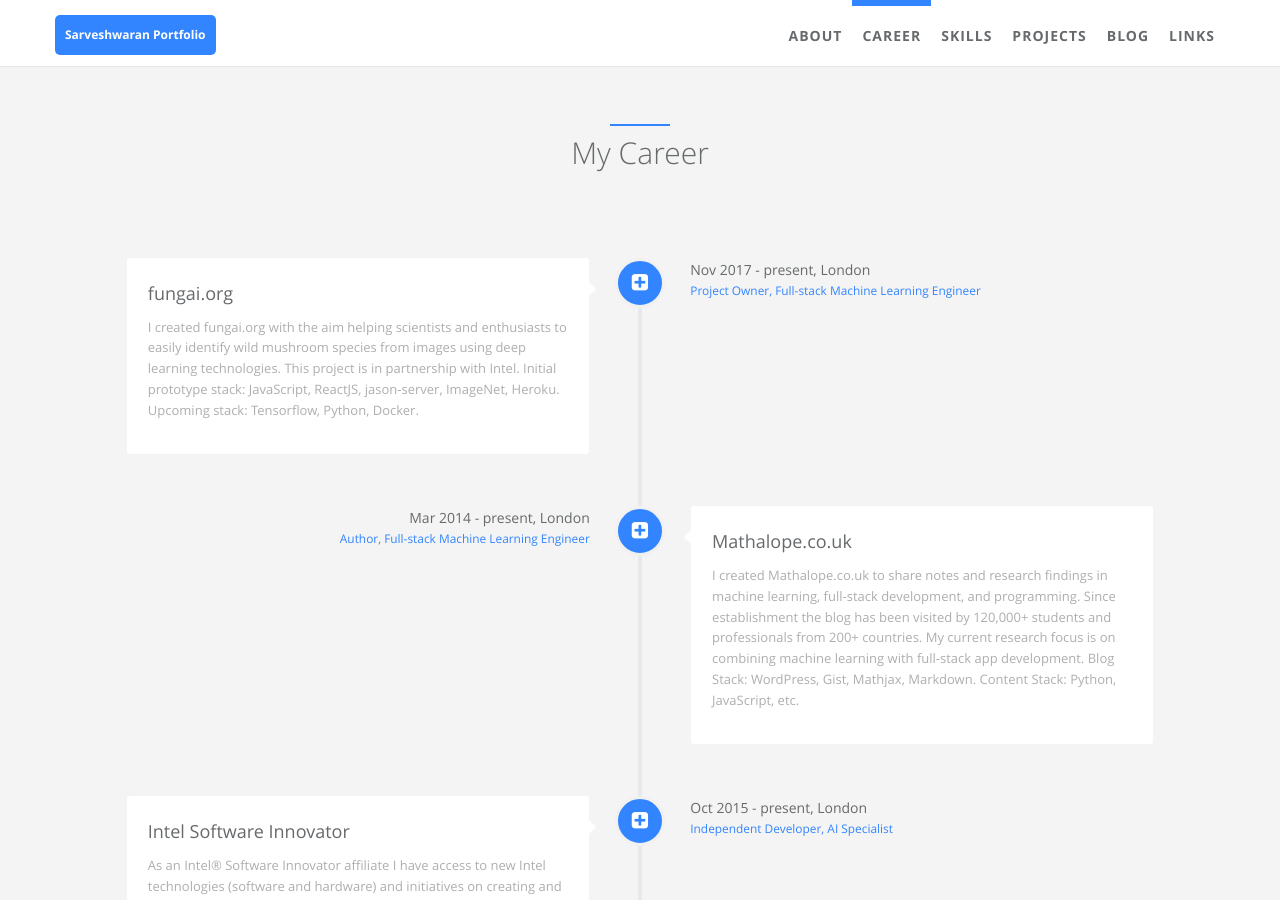
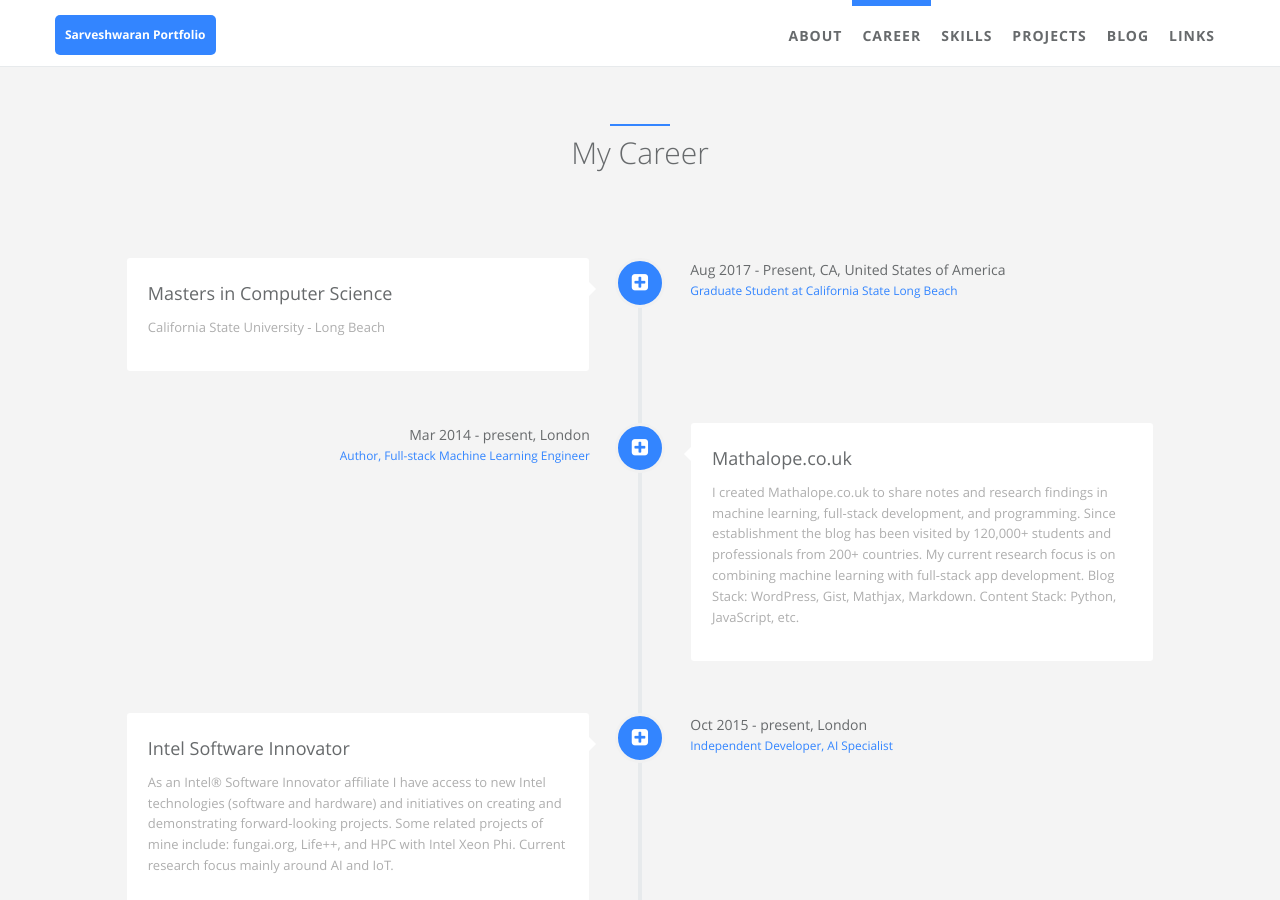
Before and after one commit to sarveshwarans/sarveshwarans.github.io, a Jekyll site: the page built from index.html, in a window 1280 px wide and 900 px high, scrolled down 818 px. Built offline with Jekyll 4.4.1, drawn with Linux system fonts in a browser that asks for light colours.

Commit message:
Update careers.yml

```diff
--- a/_data/index/careers.yml
+++ b/_data/index/careers.yml
@@ -2,18 +2,15 @@
 # if you don't have language feature(language.yml is empty), ignore "i18n" items
 
 - name:
-    detail: fungai.org
+    detail: Masters in Computer Science
   desc:
     detail: >
-      I created fungai.org with the aim helping scientists and enthusiasts to easily identify wild mushroom species
-      from images using deep learning technologies. This project is in partnership with Intel.
-      Initial prototype stack: JavaScript, ReactJS, jason-server, ImageNet, Heroku.
-      Upcoming stack: Tensorflow, Python, Docker.
+      California State University - Long Beach
 
   date:
-    detail: Nov 2017 - present, London
+    detail: Aug 2017 - Present, CA, United States of America
   job:
-    detail: Project Owner, Full-stack Machine Learning Engineer
+    detail: Graduate Student at California State Long Beach
   icon: fa-plus-square
 
 - name:
```
